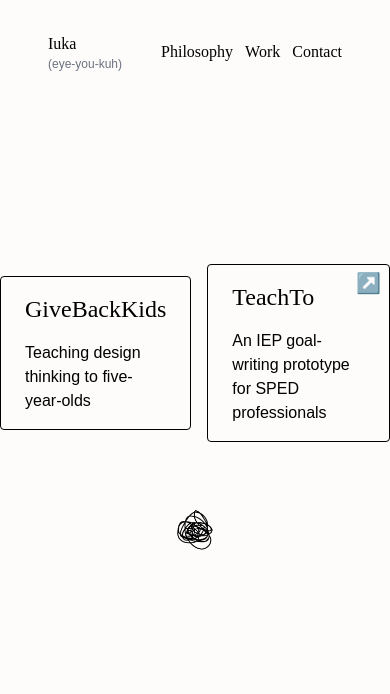
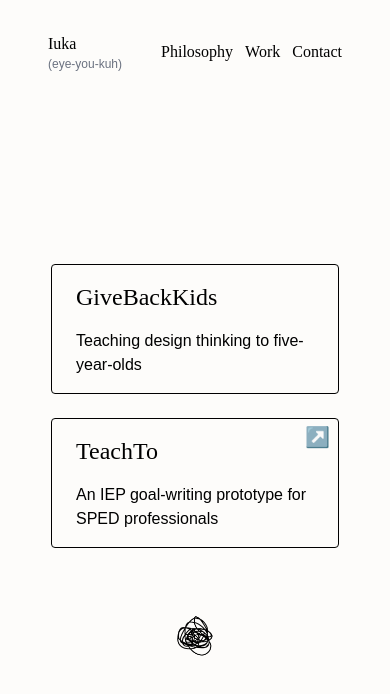
Before and after one commit to owen-myers/teach-to-site-v2, a Next.js app: page /work in a window 390 px wide. Shown: the top 694 px of the page. Built offline with nearby package versions, Linux system fonts and the light colour scheme; a web font is replaced by a local one.

Commit message:
making cards mobile responsive

```diff
--- a/app/work/page.tsx
+++ b/app/work/page.tsx
@@ -10,7 +10,7 @@
 
 export default function Work() {
  return (
-        <div className ="flex justify-center items-center mt-40 mb-14 space-x-4">
+        <div className ="flex flex-col md:flex-row justify-center items-center mt-40 mb-14 md:space-x-4">
             <Link href="/work/givebackkids">
                 <Card
                  title="GiveBackKids"
@@ -18,6 +18,7 @@
                  showArrow={false}
                 />
             </Link>
+            <br />
             <Link href="https://www.teach-to.com" target="_blank" rel="noopener noreferrer">
                 <Card
                  title="TeachTo"
```
